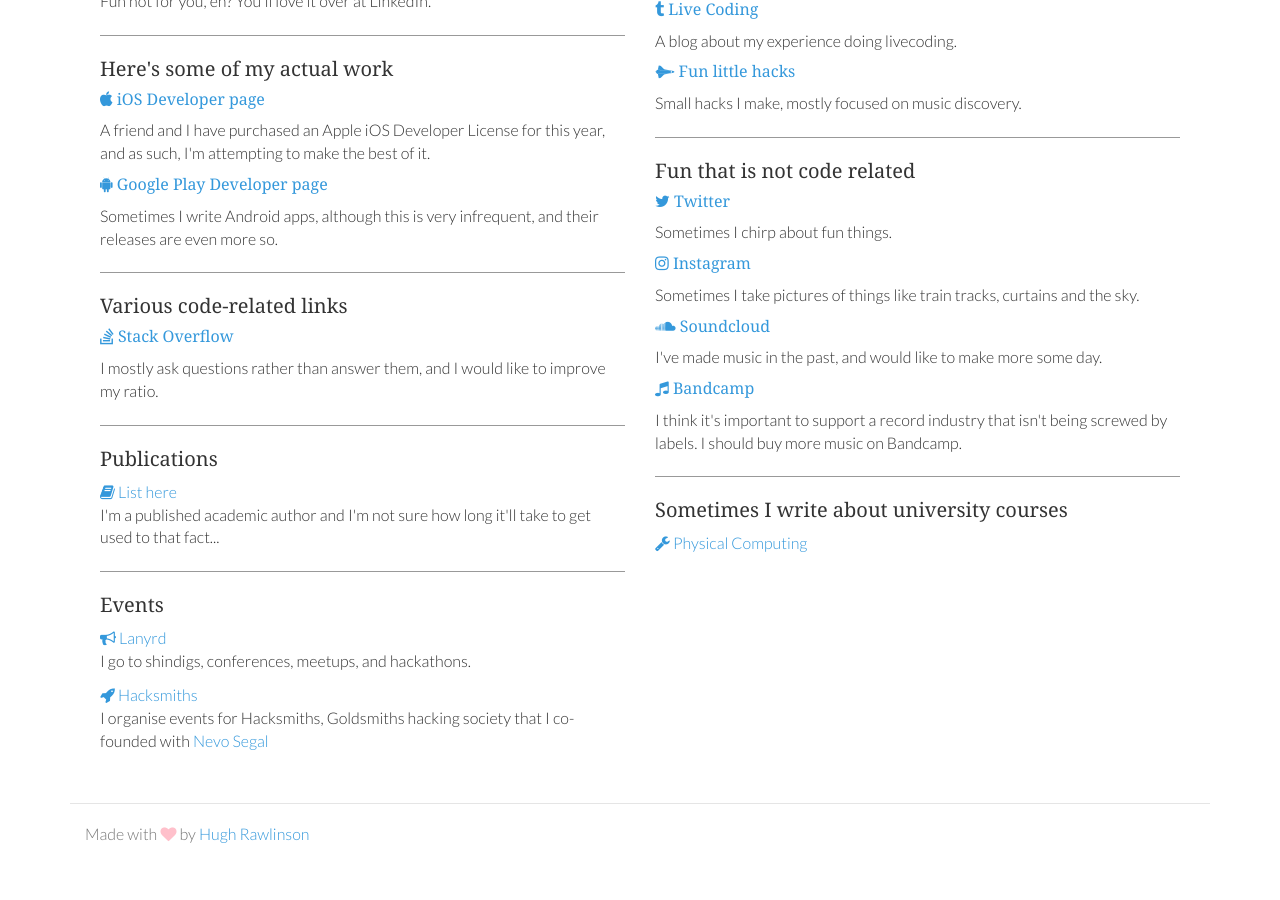
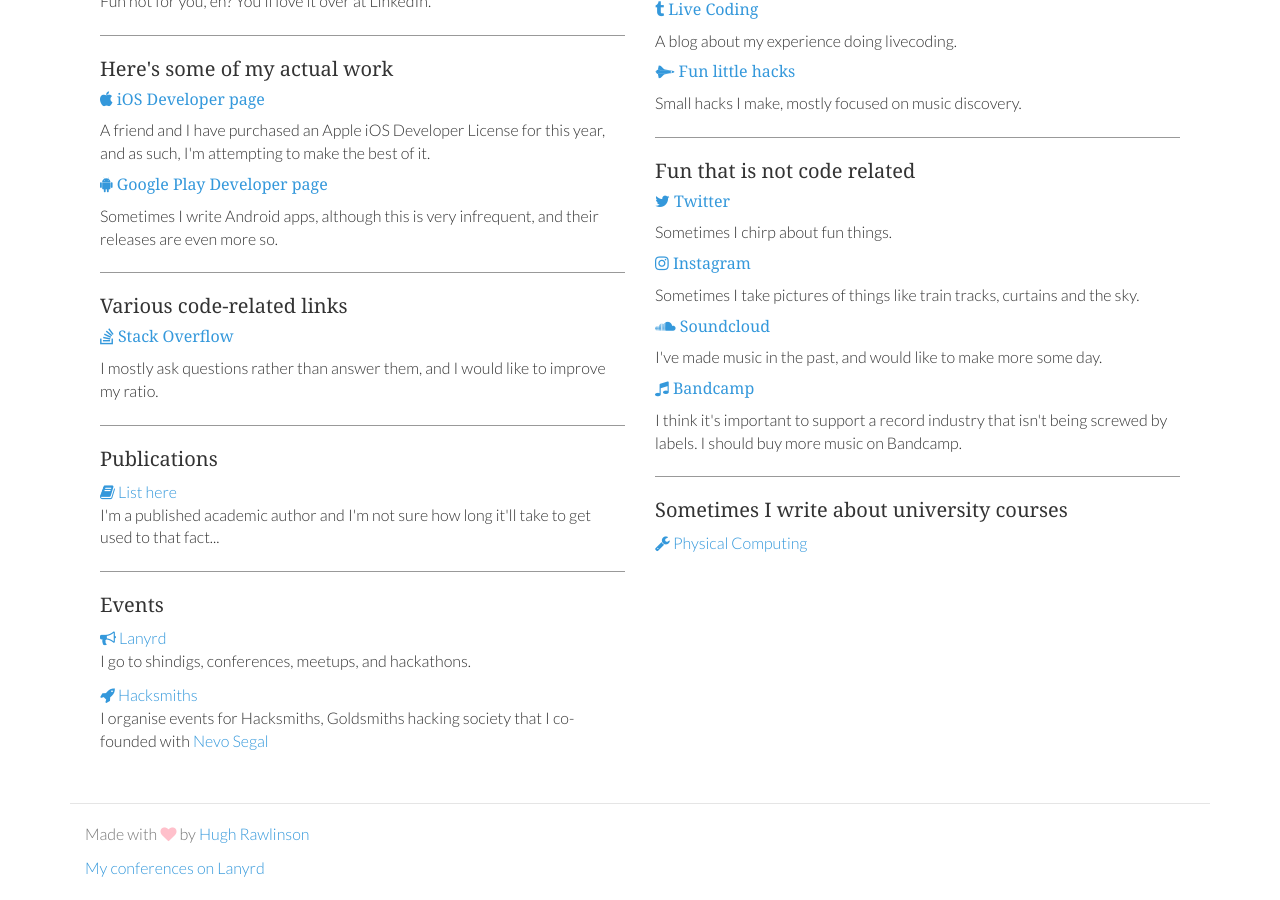
Before and after one commit to hughrawlinson/old-static-hughrawlinson.me, a Jekyll site: the page built from index.html, in a window 1280 px wide and 900 px high, scrolled down 1632 px. Built offline with Jekyll 4.4.1, drawn with Linux system fonts in a browser that asks for light colours; nearby versions of some CDN libraries; some web fonts are replaced; before the commit the page ends 2509 px from its top, so only the background shows below that.

Commit message:
Adds Lanyrd

```diff
--- a/_includes/footer.html
+++ b/_includes/footer.html
@@ -1,3 +1,5 @@
 <div class="footer">
     <p>Made with <i class="fa fa-heart" style="color:pink;"></i> by <a href="http://github.com/hughrawlinson">Hugh Rawlinson</a></p>
+    <script src="http://cdn.lanyrd.net/badges/person-v1.min.js"></script>
+    <a href="http://lanyrd.com/profile/hughrawlinson/" class="lanyrd-topbar lanyrd-type-attending lanyrd-noblank" rel="me">My conferences on Lanyrd</a>
 </div>
```
